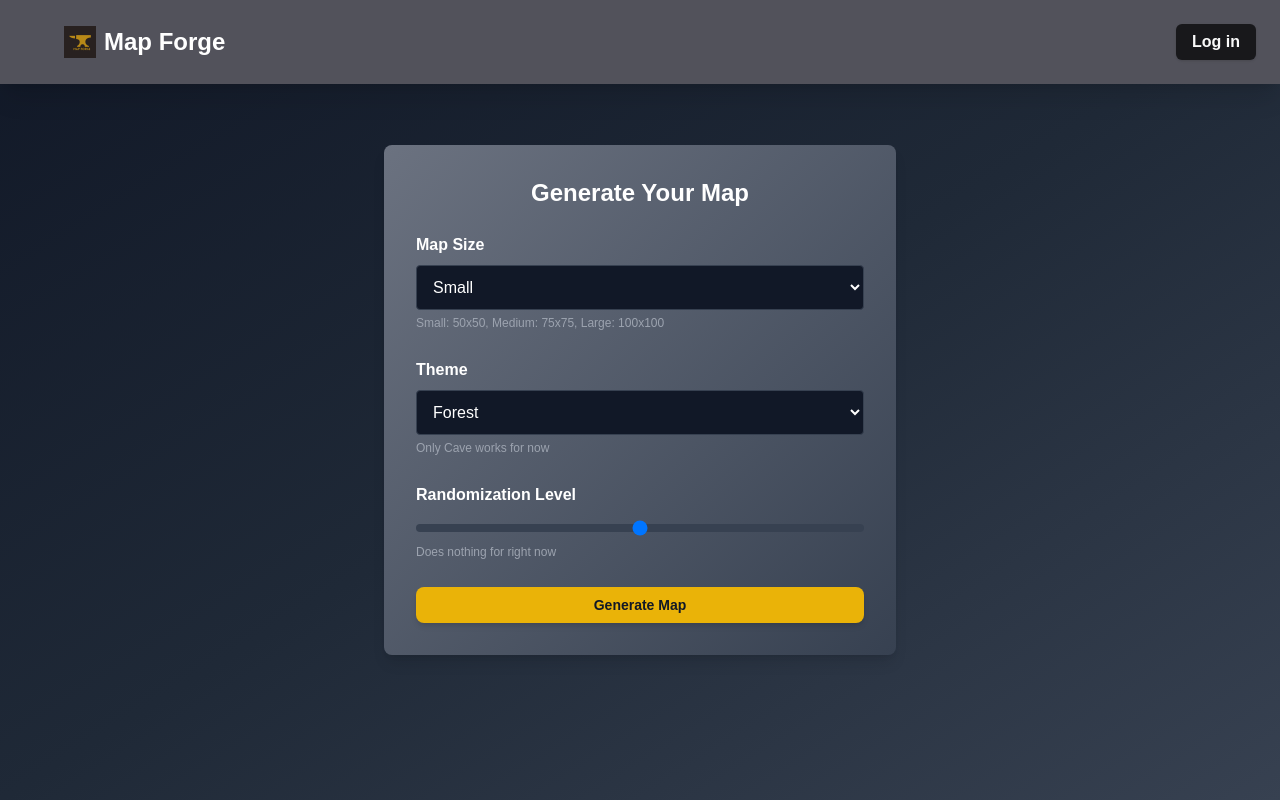
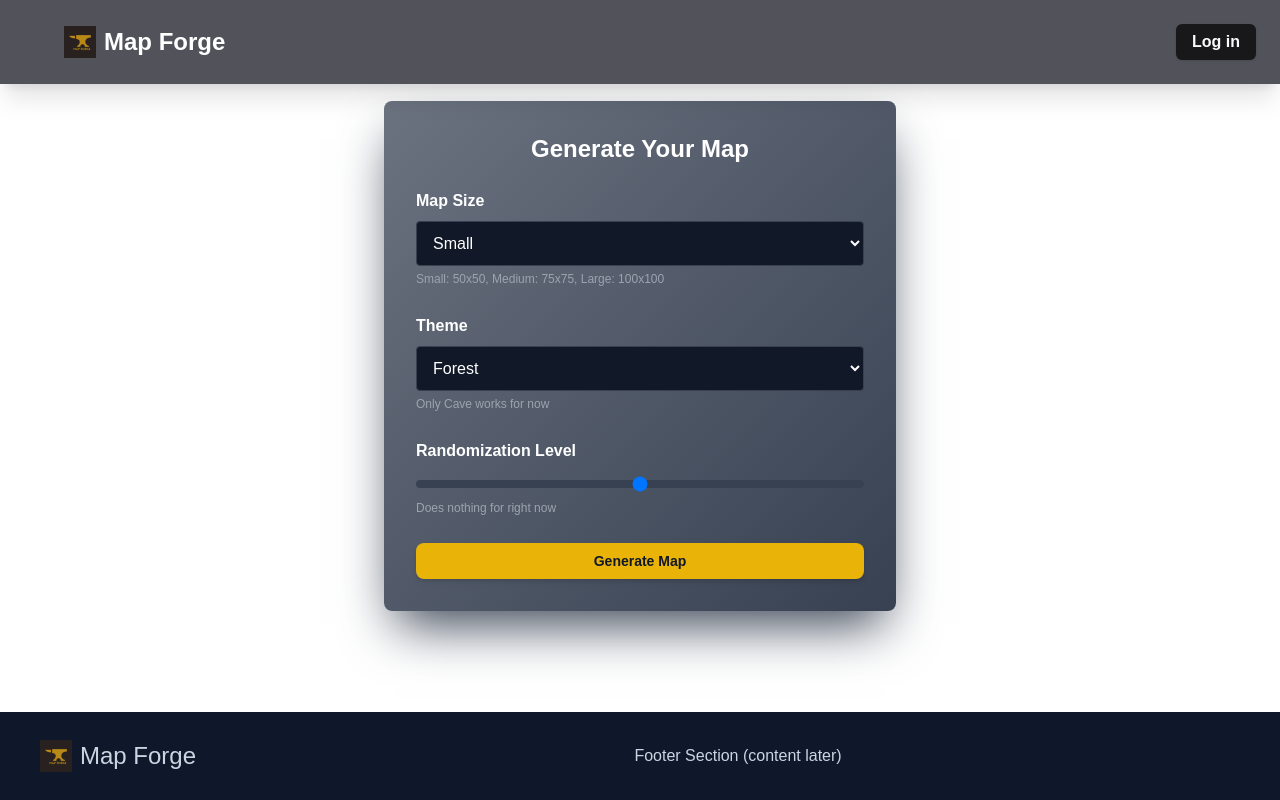
Before and after one commit to Chris-J-Schmitz/map-forge, a Next.js app: page /GeneratePage in a window 1280 px wide. Built offline with nearby package versions, Linux system fonts and the light colour scheme; no server answers.

Commit message:
adjusted some styling and updated todo

```diff
--- /dev/null
+++ b/src/app/GeneratePage/Components/Footer.tsx
@@ -0,0 +1,15 @@
+import { BrandLogo } from "@/components/BrandLogo";
+import Link from "next/link";
+
+
+
+export function Footer() {
+    return (
+        <section className="flex justify-between items-center bg-slate-900 text-slate-300">
+            <Link href="/">
+                    <BrandLogo />
+                </Link>
+            <div className="m-auto py-8">Footer Section (content later) </div>
+        </section>
+    )
+}
--- a/src/app/GeneratePage/page.tsx
+++ b/src/app/GeneratePage/page.tsx
@@ -2,6 +2,7 @@
 import { Button } from "@/components/ui/button";
 import { NavBar } from "./Components/NavBar";
 import { useState } from "react";
+import { Footer } from "./Components/Footer";
 
 export default function GeneratePage() {
 
@@ -15,10 +16,11 @@ export default function GeneratePage() {
         console.log('Submitted:', {mapSize, mapStyle, random})
     }
 
-
+    //Optional background for page
+    //bg-gradient-to-br from-gray-900 via-gray-800 to-gray-700
 
     return (
-        <div className="flex flex-col min-h-screen bg-gradient-to-br from-gray-900 via-gray-800 to-gray-700 text-white">
+        <div className="flex flex-col min-h-screen  text-white">
             {/* Navbar */}
             <nav className="sticky top-0 z-50">
                 <NavBar />
@@ -26,7 +28,7 @@ export default function GeneratePage() {
 
             {/* Main Content */}
             <main className="flex flex-col items-center justify-center flex-grow p-6">
-                <div className="bg-gradient-to-br from-gray-500 to-gray-700 bg-opacity-90 shadow-lg rounded-lg p-8 max-w-lg w-full space-y-6">
+                <div className="bg-gradient-to-br from-gray-500 to-gray-700 bg-opacity-90 shadow-2xl shadow-gray-700 rounded-lg p-8 max-w-lg w-full space-y-6">
                     <h2 className="text-2xl font-bold text-center mb-4">
                         Generate Your Map
                     </h2>
@@ -100,6 +102,7 @@ export default function GeneratePage() {
                     </form>
                 </div>
             </main>
+            <Footer />
         </div>
     );
 }
```
Also changed, not shown: 1 other file (tests, documents, lock files or other folders).
